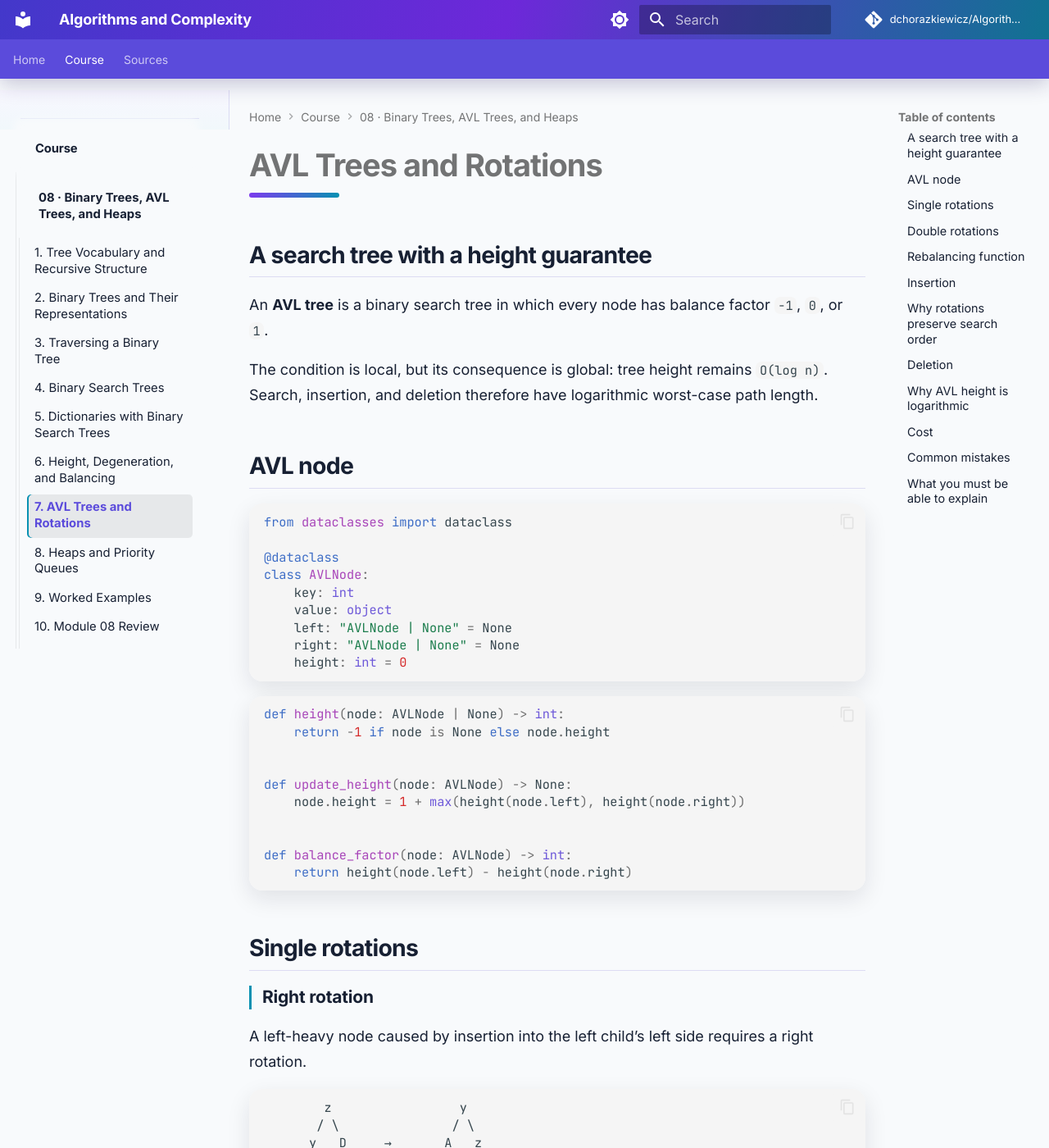
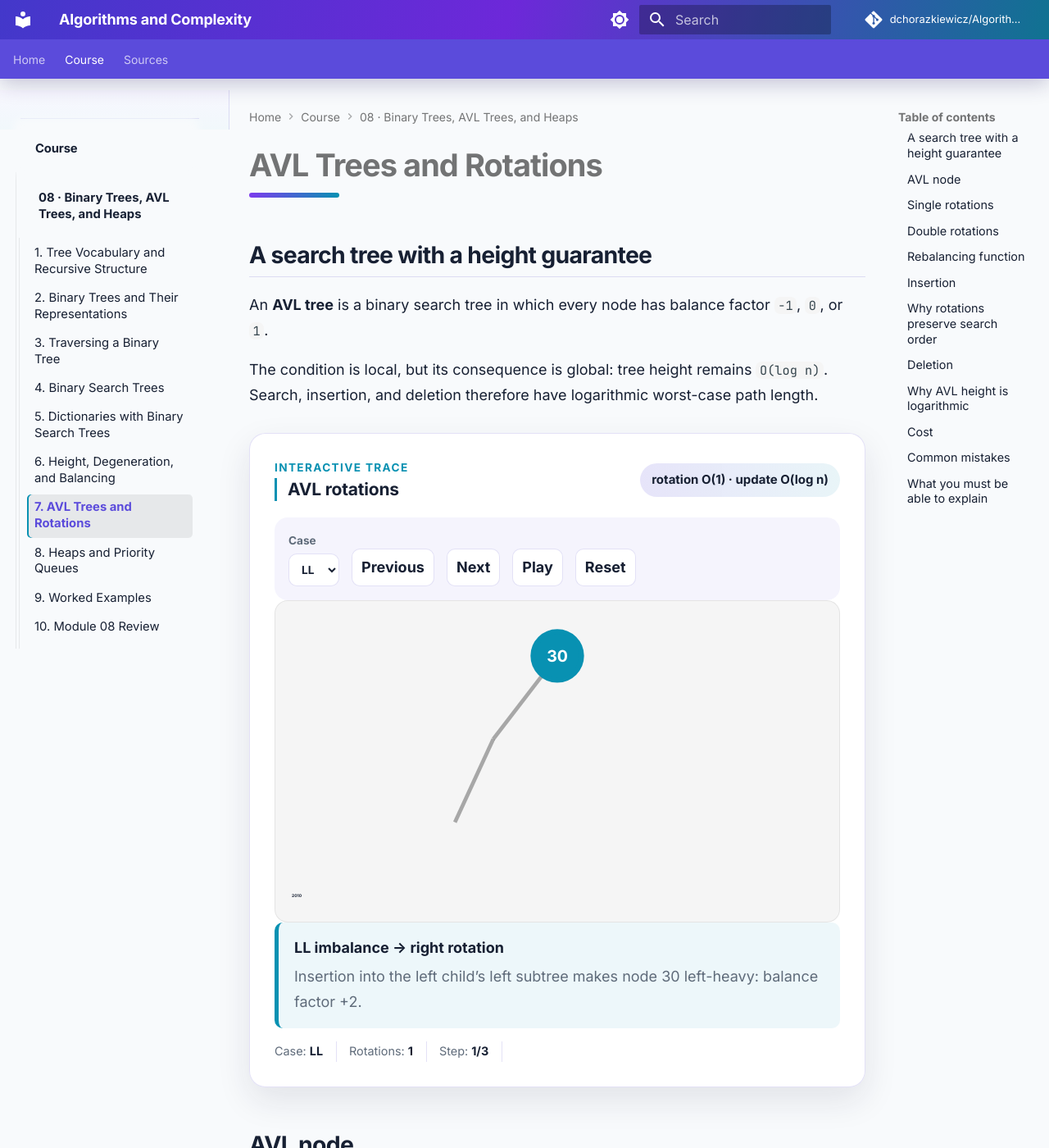
Before and after one commit to dchorazkiewicz/Algorithms_and_Complexity, an MkDocs documentation site: the page built from docs/course/08-binary-trees-avl-and-heaps/07-avl-trees-and-rotations.md, in a window 1280 px wide and 1400 px high. Shown: the whole window at 82% size. Built offline with MkDocs 1.6.1 and Material for MkDocs 9.7.7, drawn with Linux system fonts in a browser that asks for light colours; comment, search, counter and statistics services are not loaded.

Commit message:
Embed AVL rotations visualisation in chapter

```diff
--- a/docs/course/08-binary-trees-avl-and-heaps/07-avl-trees-and-rotations.md
+++ b/docs/course/08-binary-trees-avl-and-heaps/07-avl-trees-and-rotations.md
@@ -5,6 +5,10 @@
 An **AVL tree** is a binary search tree in which every node has balance factor `-1`, `0`, or `1`.
 
 The condition is local, but its consequence is global: tree height remains `O(log n)`. Search, insertion, and deletion therefore have logarithmic worst-case path length.
+
+<link rel="stylesheet" href="/Algorithms_and_Complexity/stylesheets/avl-rotations-visualization.css">
+<div data-avl-rotations-viz></div>
+<script src="/Algorithms_and_Complexity/javascripts/avl-rotations-visualization.js"></script>
 
 ## AVL node
 
```
